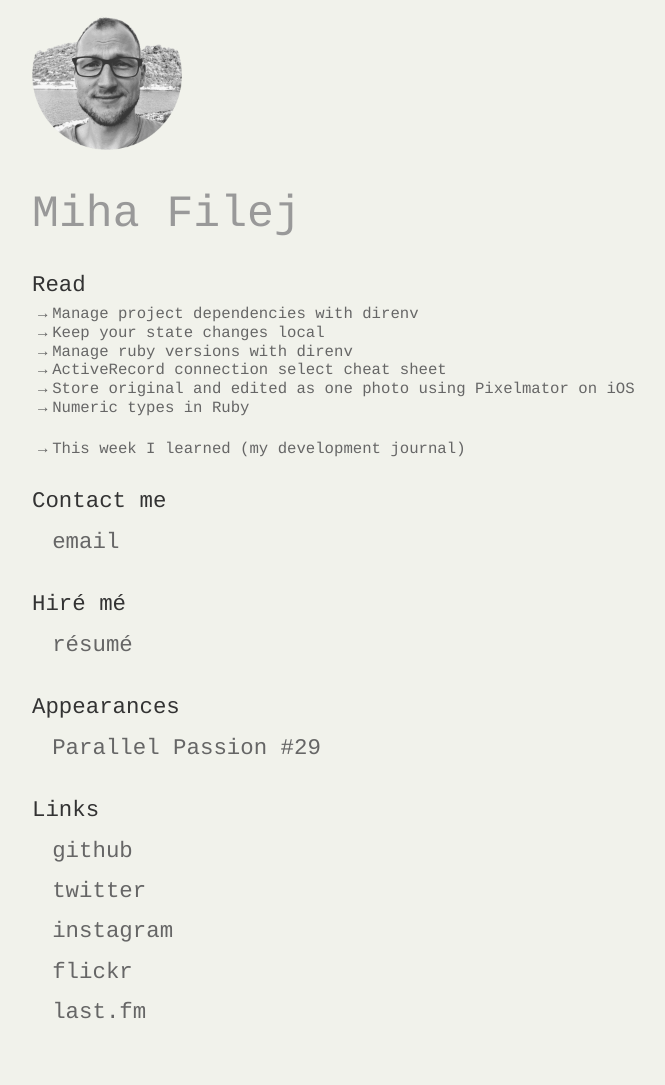
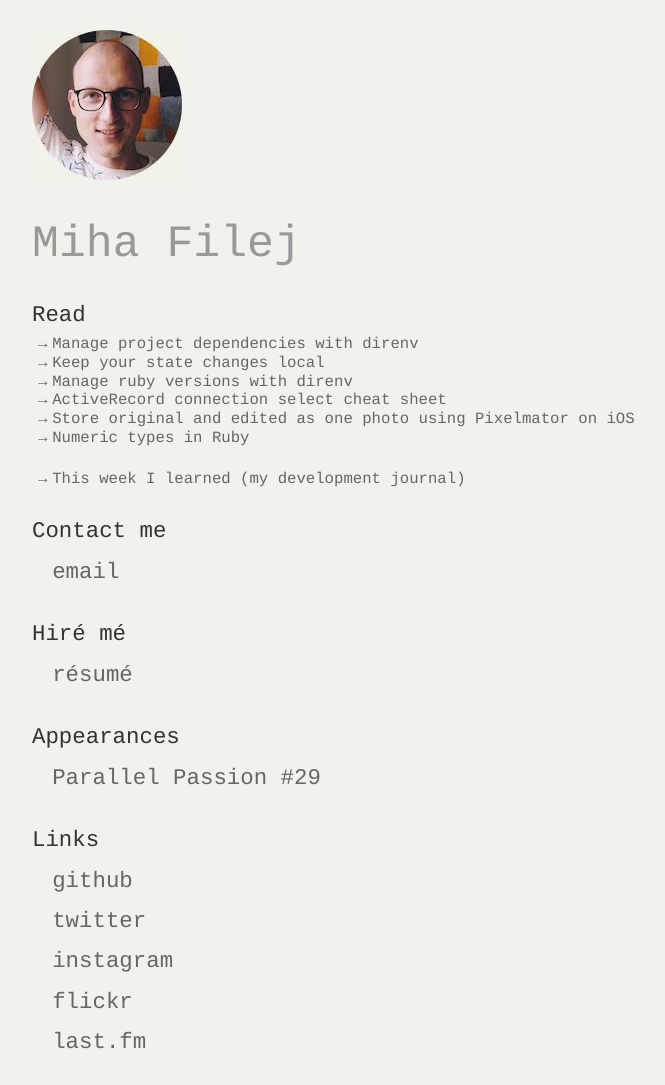
Before and after one commit to mfilej/mfilej.github.io, a Jekyll site: the page built from index.html, in a window 1280 px wide. Shown: the whole page, without its empty margins (458-1123 px from the left). Built offline with Jekyll 4.4.1, drawn with Linux system fonts in a browser that asks for light colours; comment, search, counter and statistics services are not loaded; before the commit the page ends 1055 px from its top, so only the background shows below that.

Commit message:
Update avatar

```diff
--- a/index.html
+++ b/index.html
@@ -18,6 +18,9 @@
   body, :link, :visited {
     color: #666;
     text-decoration: none;
+  }
+  header {
+    padding-top: 30px;
   }
   h1 {
     color: #999;
@@ -75,7 +78,9 @@
 </style>
 
 <header>
-  <img alt="Profile picture" src="avatar@3x.png" width="150">
+  <img alt="Profile picture"
+       srcset="avatar15-150w.jpg, avatar15-300w.jpg 2x, avatar15-600w.jpg 4x"
+       src="avatar15-300w.jpg" width="150">
   <h1>Miha Filej</h1>
 </header>
 
```
Also changed, not shown: avatar15-150w.jpg (added), avatar15-300w.jpg (added), avatar15-600w.jpg (added), avatar@3x.png (deleted).
